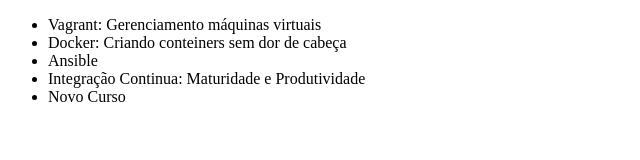
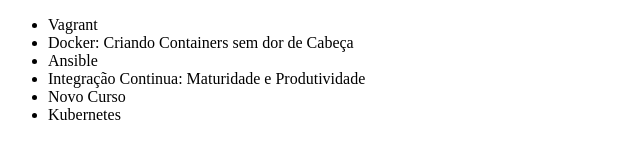
Before and after one commit to viangelozzi/alura-git, a plain HTML site: page index.html in a window 1280 px wide. Shown: the whole page, without its empty margins (0-640 px from the left). Drawn offline with Linux system fonts and the light colour scheme.

Commit message:
Alterações em título e lista de cursos

```diff
--- a/index.html
+++ b/index.html
@@ -2,15 +2,17 @@
 <html lang="en">
 <head>
     <meta charset="UTF-8">
-    <title>Cursos de Devops da Alura</title>
+    <title>Lista de Cursos de DevOps da Alura</title>
 </head>
 <body>
     <ul>
-        <li>Vagrant: Gerenciamento máquinas virtuais</li>
-        <li>Docker: Criando conteiners sem dor de cabeça</li>
+        <li>Vagrant</li>
+        <li>Docker: Criando Containers sem dor de Cabeça</li>
         <li>Ansible</li>
         <li>Integração Continua: Maturidade e Produtividade</li>
         <li>Novo Curso</li>
+        <li>Kubernetes</li>
+
     </ul>
 </body>
 </html>
```
